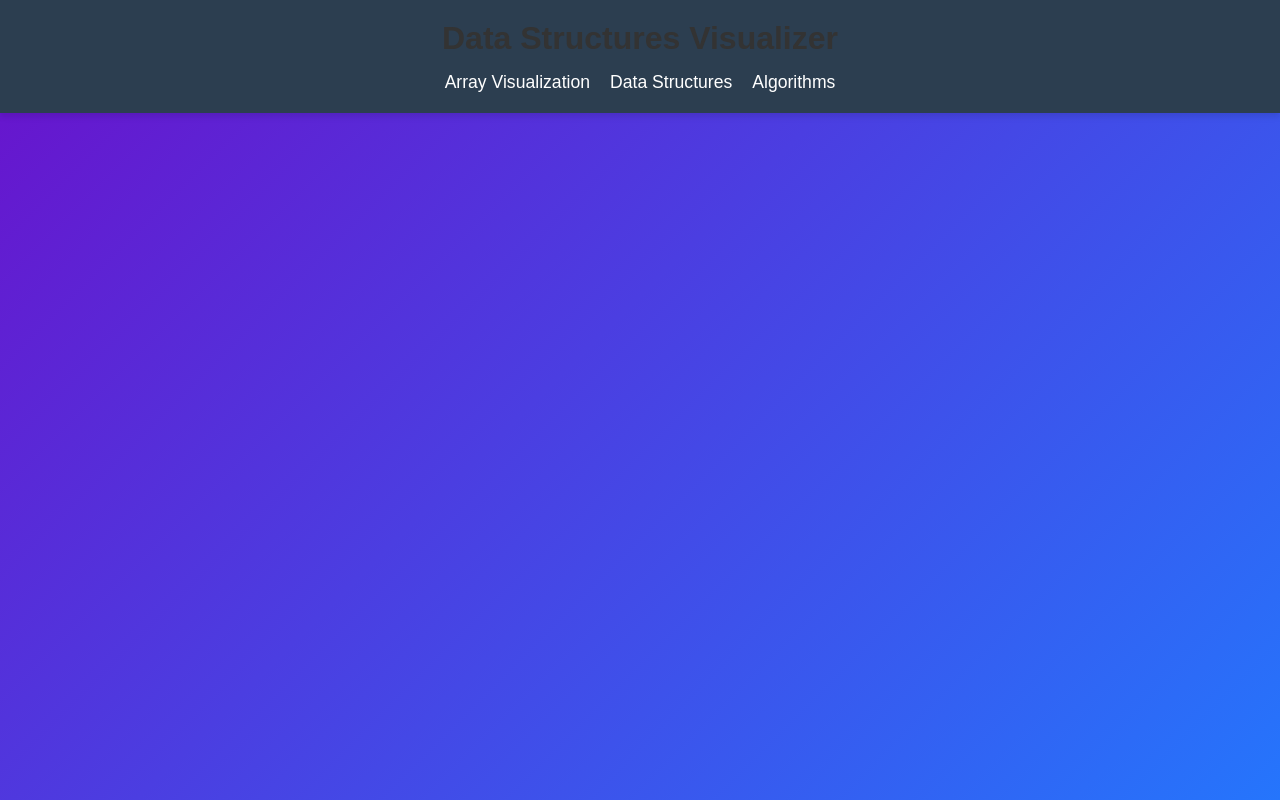
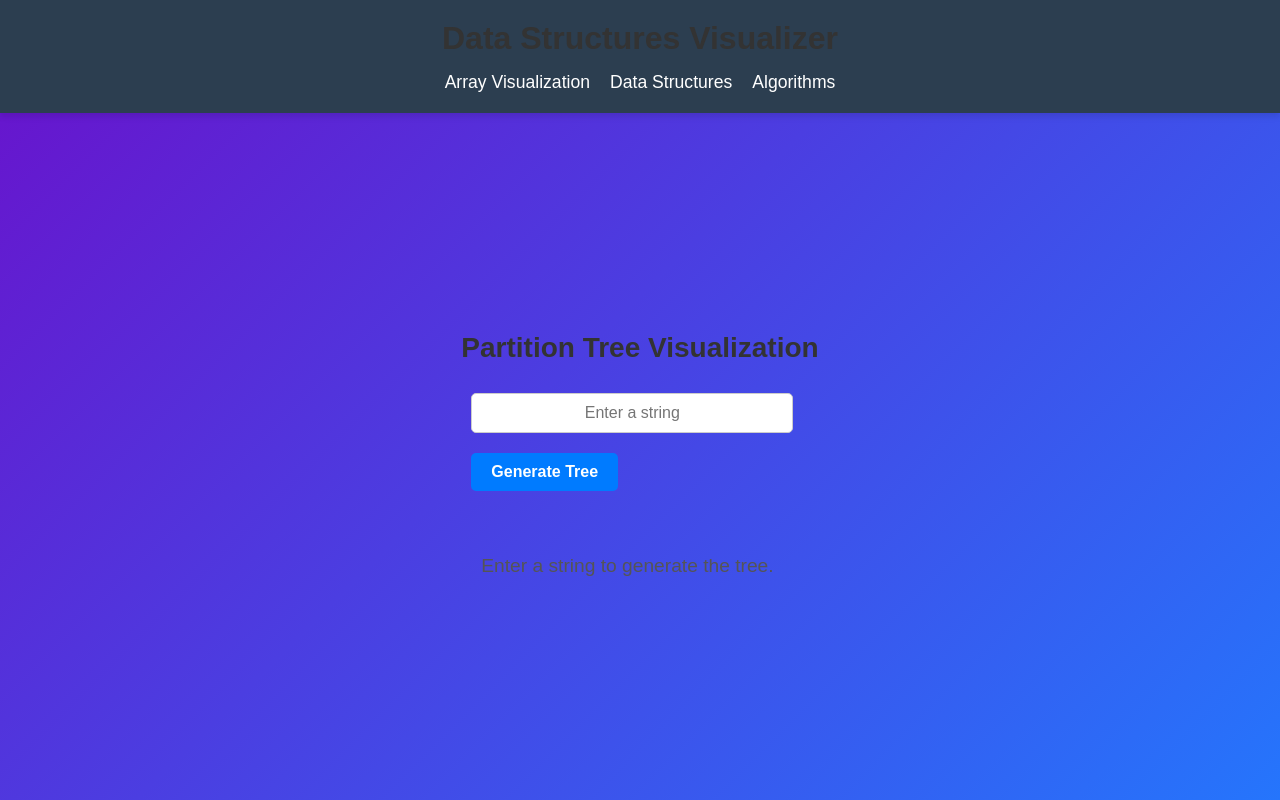
Before and after one commit to harikuchipudi/Data-Structure-Visualization, a React (Create React App) app in the folder frontend/: page /string-partitions in a window 1280 px wide. Built offline with nearby package versions, Linux system fonts and the light colour scheme.

Commit message:
recursion

```diff
--- a/frontend/src/App.js
+++ b/frontend/src/App.js
@@ -19,6 +19,7 @@ import RemoveDuplicateLettersVisualizer from './problems/uniqueChactersSorted';
 import { BrowserRouter as Router, Routes, Route } from 'react-router-dom';
 import { Link } from 'react-router-dom';
 import GCDVisualizer from './problems/gcd';
+import PartitionTree from './backtracking/stringPartition';
 
 function App() {
   return (
@@ -44,6 +45,7 @@ function App() {
             <Route path="/GCD" element={<GCDVisualizer/>} />
             <Route path="/interleaving" element={<InterleaveVisualizer/>}/>
             <Route path="/Unique-characters-sorted" element={<RemoveDuplicateLettersVisualizer/>}/>
+            <Route path="/string-partitions" element={<PartitionTree/>} />
             <Route path="/" element={<LandingPage/>} />
 
           </Routes>
--- /dev/null
+++ b/frontend/src/backtracking/stringPartition.js
@@ -0,0 +1,104 @@
+import React, { useState } from "react";
+
+// Step 1: Generate Tree Data
+const generateTree = (s, index, current) => {
+  const node = {
+    current: [...current], // Copy of the current partition
+    remaining: s.slice(index), // Remaining string
+    index, // Current index in the recursive call
+    isBaseCase: index === s.length, // Mark base case
+    children: [], // To hold recursive calls
+  };
+
+  if (node.isBaseCase) {
+    return node; // Base case: Return the node
+  }
+
+  for (let i = index; i < s.length; i++) {
+    current.push(s.substring(index, i + 1)); // Add substring
+    const childNode = generateTree(s, i + 1, current); // Recursive call
+    node.children.push(childNode); // Add child to the current node
+    current.pop(); // Backtrack
+  }
+
+  return node;
+};
+
+// Step 2: TreeNode Component for Recursive Rendering
+const TreeNode = ({ node }) => {
+  return (
+    <div
+      style={{
+        marginLeft: "20px",
+        borderLeft: "1px solid #ccc",
+        padding: "10px",
+        backgroundColor: node.isBaseCase ? "#F5F5DC" : "white", // Highlight base case
+        border: node.isBaseCase ? "2px solid #FF4500" : "1px solid #ccc", // Different border for base case
+        borderRadius: "5px",
+        color: "black",
+      }}
+    >
+      <div>
+        <strong>Index:</strong> {node.index} |
+        <strong> Partition:</strong> [{node.current.join(", ")}] |
+        <strong> Remaining:</strong> "{node.remaining}"
+      </div>
+      {node.children.map((child, index) => (
+        <TreeNode key={index} node={child} />
+      ))}
+    </div>
+  );
+};
+
+// Step 3: Main Component
+const PartitionTree = () => {
+  const [tree, setTree] = useState(null);
+  const [input, setInput] = useState("");
+
+  const startVisualization = () => {
+    if (input.trim() === "") {
+      alert("Please enter a valid string.");
+      return;
+    }
+    const generatedTree = generateTree(input, 0, []);
+    setTree(generatedTree);
+  };
+
+  return (
+    <div style={{ padding: "20px", fontFamily: "Arial, sans-serif" }}>
+      <h1>Partition Tree Visualization</h1>
+      <input
+        type="text"
+        placeholder="Enter a string"
+        value={input}
+        onChange={(e) => setInput(e.target.value)}
+        style={{
+          padding: "10px",
+          fontSize: "16px",
+          width: "300px",
+          marginBottom: "10px",
+        }}
+      />
+      <br />
+      <button
+        onClick={startVisualization}
+        style={{
+          padding: "10px 20px",
+          fontSize: "16px",
+          cursor: "pointer",
+          backgroundColor: "#007BFF",
+          color: "white",
+          border: "none",
+          borderRadius: "5px",
+        }}
+      >
+        Generate Tree
+      </button>
+      <div style={{ marginTop: "20px" }}>
+        {tree ? <TreeNode node={tree} /> : <p>Enter a string to generate the tree.</p>}
+      </div>
+    </div>
+  );
+};
+
+export default PartitionTree;
```
